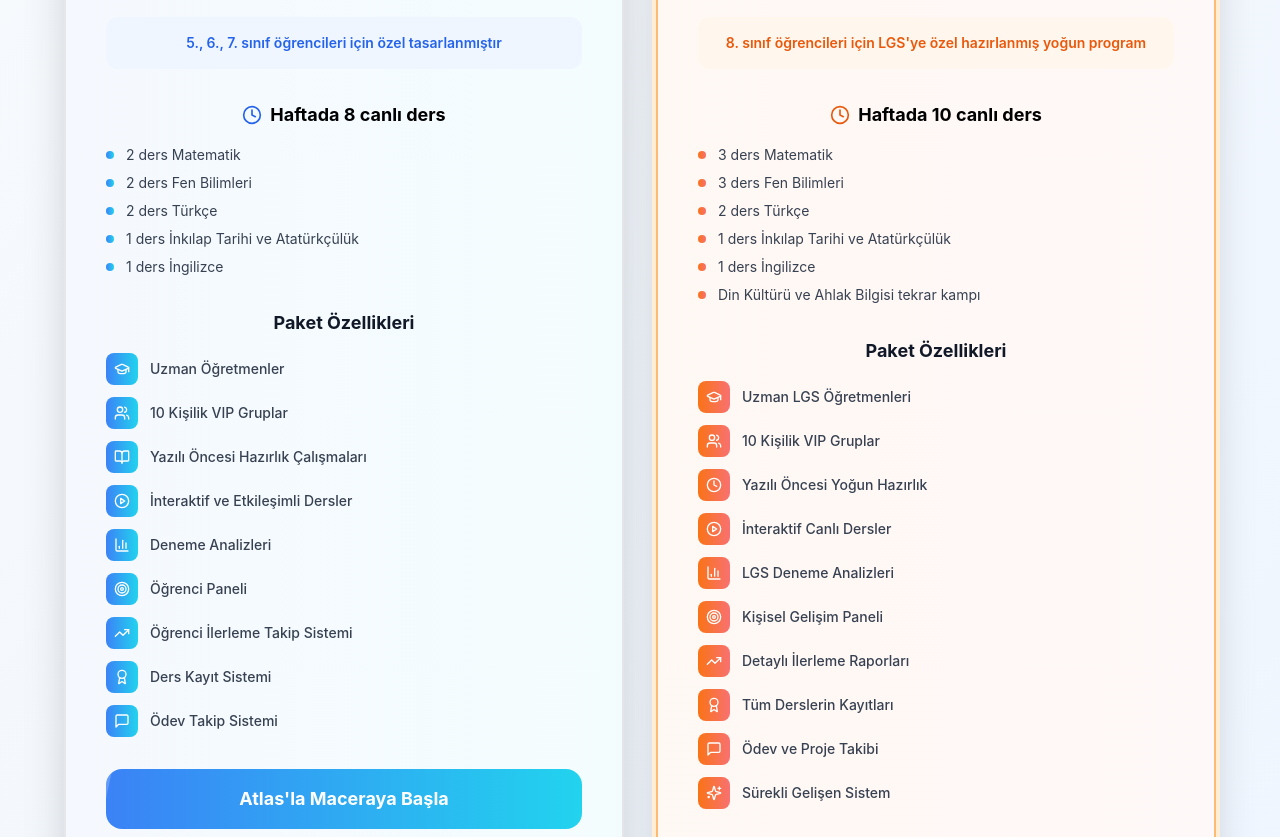
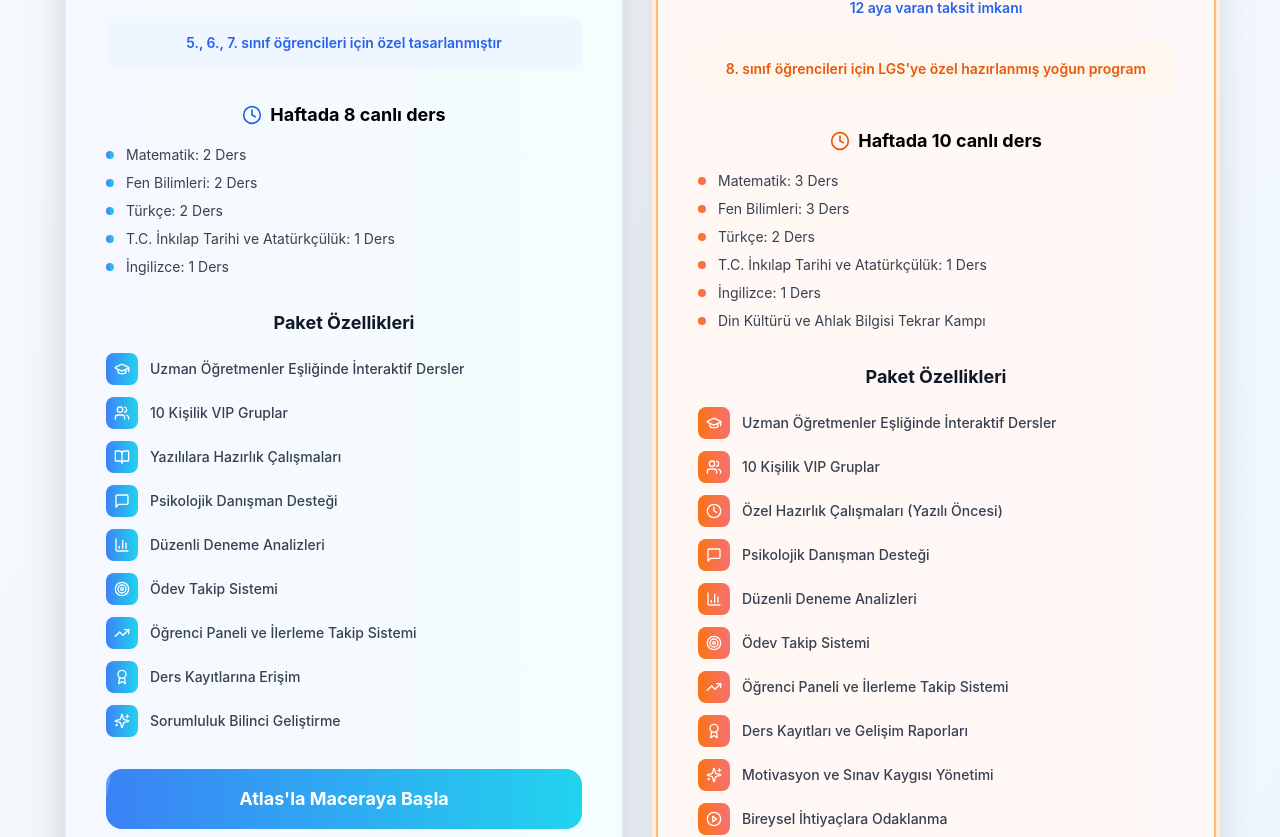
Before and after one commit to zumerkk/YusufProje, a React (Vite) app: page /packages in a window 1280 px wide. Shown: the part 1113-1950 px from the top of the page. Built offline with nearby package versions, Linux system fonts and the light colour scheme.

Commit message:
Update package details with Atlas Derslik branding and comprehensive features

```diff
--- a/src/pages/Packages.tsx
+++ b/src/pages/Packages.tsx
@@ -46,31 +46,31 @@
 const packages: Package[] = [
   {
     id: 'okul-destek',
-    name: 'Okul Destek Paketi',
+    name: 'Atlas Derslik Okul Destek Paketi',
     subtitle: '5-6-7. Sınıflar',
     price: 30000,
     originalPrice: 45000,
     duration: 'yıllık',
-    description: 'Okul derslerinde başarıyı garantileyen kapsamlı destek programı',
+    description: 'Okula ve derslere adaptasyon süreçlerini destekleyen kapsamlı eğitim programı',
     targetAudience: '5., 6., 7. sınıf öğrencileri için özel tasarlanmıştır',
     weeklyLessons: 'Haftada 8 canlı ders',
     lessonDetails: [
-      '2 ders Matematik',
-      '2 ders Fen Bilimleri',
-      '2 ders Türkçe',
-      '1 ders İnkılap Tarihi ve Atatürkçülük',
-      '1 ders İngilizce'
+      'Matematik: 2 Ders',
+      'Fen Bilimleri: 2 Ders',
+      'Türkçe: 2 Ders',
+      'T.C. İnkılap Tarihi ve Atatürkçülük: 1 Ders',
+      'İngilizce: 1 Ders'
     ],
     features: [
-      { text: 'Uzman Öğretmenler', icon: <GraduationCap className="w-4 h-4" /> },
+      { text: 'Uzman Öğretmenler Eşliğinde İnteraktif Dersler', icon: <GraduationCap className="w-4 h-4" /> },
       { text: '10 Kişilik VIP Gruplar', icon: <Users className="w-4 h-4" /> },
-      { text: 'Yazılı Öncesi Hazırlık Çalışmaları', icon: <BookOpen className="w-4 h-4" /> },
-      { text: 'İnteraktif ve Etkileşimli Dersler', icon: <PlayCircle className="w-4 h-4" /> },
-      { text: 'Deneme Analizleri', icon: <BarChart3 className="w-4 h-4" /> },
-      { text: 'Öğrenci Paneli', icon: <Target className="w-4 h-4" /> },
-      { text: 'Öğrenci İlerleme Takip Sistemi', icon: <TrendingUp className="w-4 h-4" /> },
-      { text: 'Ders Kayıt Sistemi', icon: <Award className="w-4 h-4" /> },
-      { text: 'Ödev Takip Sistemi', icon: <MessageSquare className="w-4 h-4" /> }
+      { text: 'Yazılılara Hazırlık Çalışmaları', icon: <BookOpen className="w-4 h-4" /> },
+      { text: 'Psikolojik Danışman Desteği', icon: <MessageSquare className="w-4 h-4" /> },
+      { text: 'Düzenli Deneme Analizleri', icon: <BarChart3 className="w-4 h-4" /> },
+      { text: 'Ödev Takip Sistemi', icon: <Target className="w-4 h-4" /> },
+      { text: 'Öğrenci Paneli ve İlerleme Takip Sistemi', icon: <TrendingUp className="w-4 h-4" /> },
+      { text: 'Ders Kayıtlarına Erişim', icon: <Award className="w-4 h-4" /> },
+      { text: 'Sorumluluk Bilinci Geliştirme', icon: <Sparkles className="w-4 h-4" /> }
     ],
     popular: false,
     premium: false,
@@ -81,33 +81,33 @@
   },
   {
     id: 'lgs-destek',
-    name: 'LGS Destek Paketi',
+    name: 'Atlas Derslik LGS Destek Paketi',
     subtitle: '8. Sınıf LGS Hazırlık',
     price: 35000,
     originalPrice: 55000,
     duration: 'yıllık',
-    description: 'LGS\'de hedeflenen puanın üstüne çıkmak için tam kapsamlı hazırlık programı',
+    description: 'LGS\'de hedeflenen puanın üstüne çıkmak için motivasyon ve sınav kaygısı yönetimi ile desteklenen tam kapsamlı hazırlık programı',
     targetAudience: '8. sınıf öğrencileri için LGS\'ye özel hazırlanmış yoğun program',
     weeklyLessons: 'Haftada 10 canlı ders',
     lessonDetails: [
-      '3 ders Matematik',
-      '3 ders Fen Bilimleri',
-      '2 ders Türkçe',
-      '1 ders İnkılap Tarihi ve Atatürkçülük',
-      '1 ders İngilizce',
-      'Din Kültürü ve Ahlak Bilgisi tekrar kampı'
+      'Matematik: 3 Ders',
+      'Fen Bilimleri: 3 Ders',
+      'Türkçe: 2 Ders',
+      'T.C. İnkılap Tarihi ve Atatürkçülük: 1 Ders',
+      'İngilizce: 1 Ders',
+      'Din Kültürü ve Ahlak Bilgisi Tekrar Kampı'
     ],
     features: [
-      { text: 'Uzman LGS Öğretmenleri', icon: <GraduationCap className="w-4 h-4" /> },
+      { text: 'Uzman Öğretmenler Eşliğinde İnteraktif Dersler', icon: <GraduationCap className="w-4 h-4" /> },
       { text: '10 Kişilik VIP Gruplar', icon: <Users className="w-4 h-4" /> },
-      { text: 'Yazılı Öncesi Yoğun Hazırlık', icon: <Clock className="w-4 h-4" /> },
-      { text: 'İnteraktif Canlı Dersler', icon: <PlayCircle className="w-4 h-4" /> },
-      { text: 'LGS Deneme Analizleri', icon: <BarChart3 className="w-4 h-4" /> },
-      { text: 'Kişisel Gelişim Paneli', icon: <Target className="w-4 h-4" /> },
-      { text: 'Detaylı İlerleme Raporları', icon: <TrendingUp className="w-4 h-4" /> },
-      { text: 'Tüm Derslerin Kayıtları', icon: <Award className="w-4 h-4" /> },
-      { text: 'Ödev ve Proje Takibi', icon: <MessageSquare className="w-4 h-4" /> },
-      { text: 'Sürekli Gelişen Sistem', icon: <Sparkles className="w-4 h-4" /> }
+      { text: 'Özel Hazırlık Çalışmaları (Yazılı Öncesi)', icon: <Clock className="w-4 h-4" /> },
+      { text: 'Psikolojik Danışman Desteği', icon: <MessageSquare className="w-4 h-4" /> },
+      { text: 'Düzenli Deneme Analizleri', icon: <BarChart3 className="w-4 h-4" /> },
+      { text: 'Ödev Takip Sistemi', icon: <Target className="w-4 h-4" /> },
+      { text: 'Öğrenci Paneli ve İlerleme Takip Sistemi', icon: <TrendingUp className="w-4 h-4" /> },
+      { text: 'Ders Kayıtları ve Gelişim Raporları', icon: <Award className="w-4 h-4" /> },
+      { text: 'Motivasyon ve Sınav Kaygısı Yönetimi', icon: <Sparkles className="w-4 h-4" /> },
+      { text: 'Bireysel İhtiyaçlara Odaklanma', icon: <PlayCircle className="w-4 h-4" /> }
     ],
     popular: true,
     premium: false,
```
